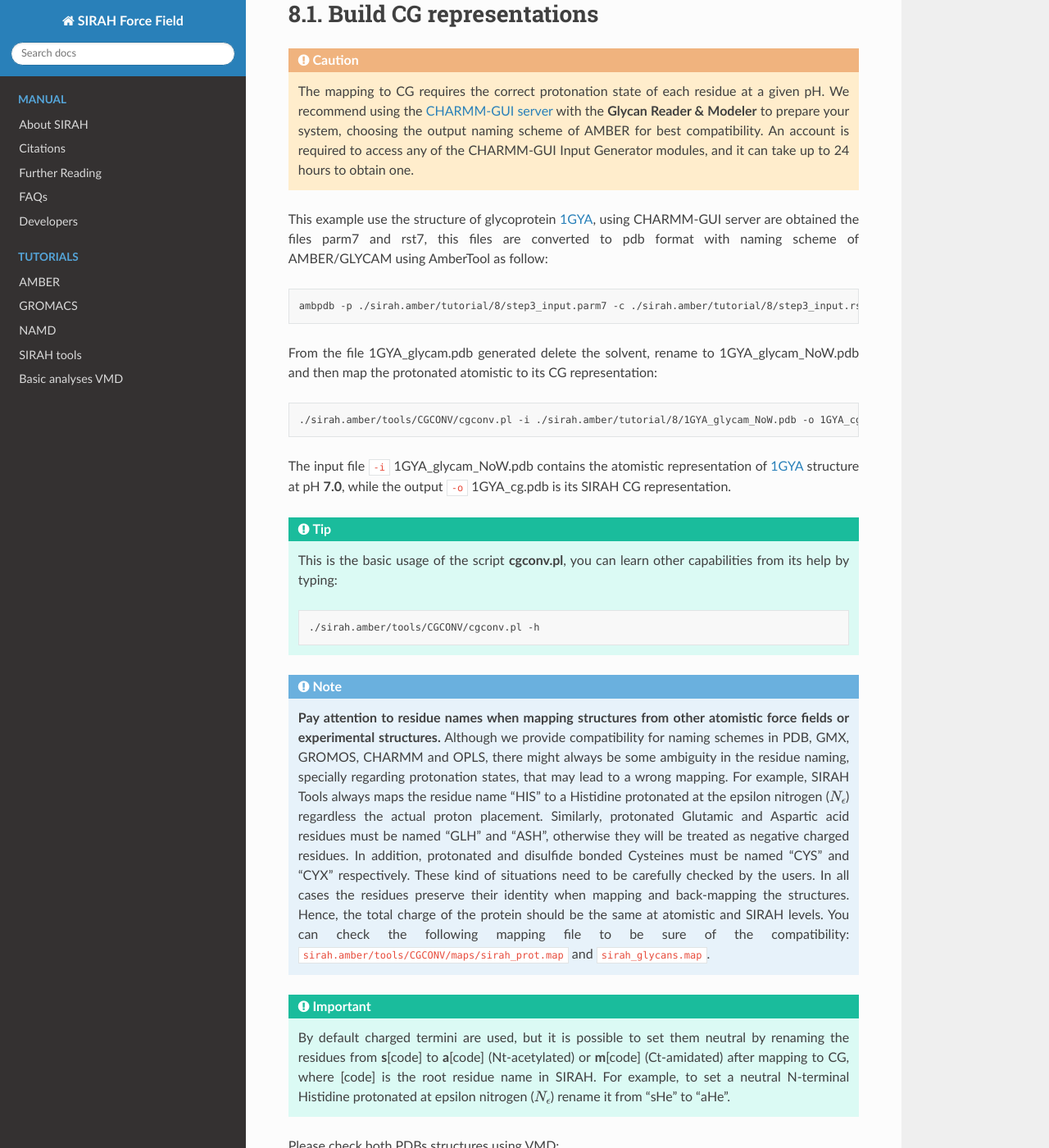
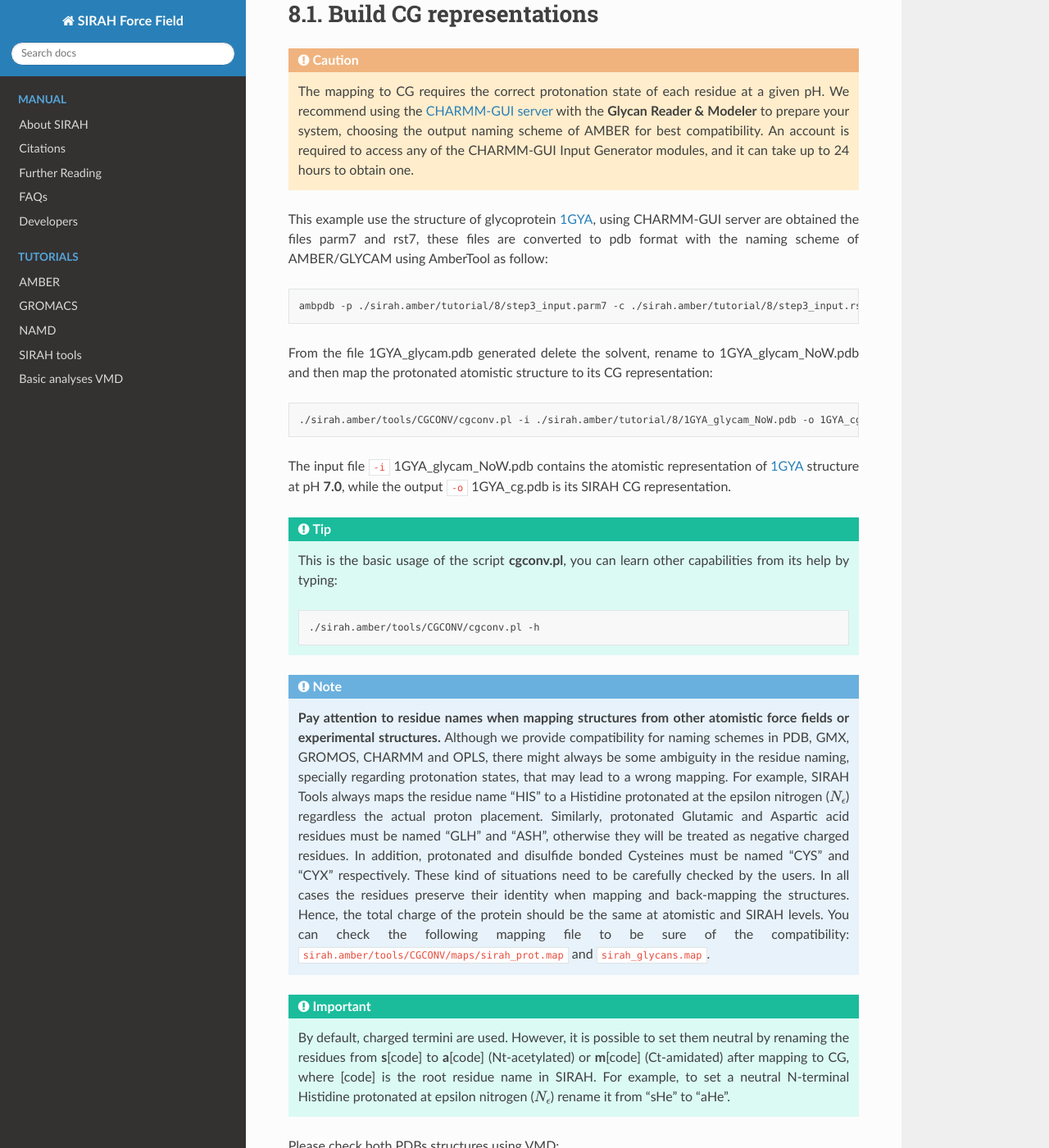
Before and after one commit to SIRAHFF/documentation, a Sphinx documentation site: the page built from docs/source/AMBER/Tutorial-8.rst, in a window 1280 px wide and 1400 px high, scrolled down 497 px. Shown: the whole window at 82% size. Built offline with Sphinx 7.4.7 and the Read the Docs theme 2.0.0, drawn with Linux system fonts in a browser that asks for light colours; some of the changed text lies outside the part shown.

Commit message:
tutorial 8 modifications by Sergio

```diff
--- a/docs/source/AMBER/Tutorial-8.rst
+++ b/docs/source/AMBER/Tutorial-8.rst
@@ -19,13 +19,13 @@ _____________________________
 
 	The mapping to CG requires the correct protonation state of each residue at a given pH. We recommend using the `CHARMM-GUI server <https://www.charmm-gui.org/>`_ with the **Glycan Reader & Modeler** to prepare your system, choosing the output naming scheme of AMBER for best compatibility. An account is required to access any of the CHARMM-GUI Input Generator modules, and it can take up to 24 hours to obtain one.
 
-This example use the structure of glycoprotein `1GYA <https://www.rcsb.org/structure/1GYA>`_, using CHARMM-GUI server are obtained the files parm7 and rst7, this files are converted to pdb format with naming scheme of AMBER/GLYCAM using AmberTool as follow:
+This example use the structure of glycoprotein `1GYA <https://www.rcsb.org/structure/1GYA>`_, using CHARMM-GUI server are obtained the files parm7 and rst7, these files are converted to pdb format with the naming scheme of AMBER/GLYCAM using AmberTool as follow:
 
 .. code-block:: bash
 
   ambpdb -p ./sirah.amber/tutorial/8/step3_input.parm7 -c ./sirah.amber/tutorial/8/step3_input.rst7 > 1GYA_glycam.pdb
 
-From the file 1GYA_glycam.pdb generated delete the solvent, rename to 1GYA_glycam_NoW.pdb and then map the protonated atomistic to its CG representation:
+From the file 1GYA_glycam.pdb generated delete the solvent, rename to 1GYA_glycam_NoW.pdb and then map the protonated atomistic structure to its CG representation:
 
 .. code-block:: bash
 
@@ -48,7 +48,7 @@ The input file ``-i`` 1GYA_glycam_NoW.pdb contains the atomistic representation
 
 .. important::
 
-	By default charged termini are used, but it is possible to set them neutral by renaming the residues from **s**\[code\] to **a**\[code\] (Nt-acetylated) or **m**\[code\] (Ct-amidated) after mapping to CG, where \[code\] is the root residue name in SIRAH. For example, to set a neutral N-terminal Histidine protonated at epsilon nitrogen (:math:`N_{\epsilon}`) rename it from “sHe” to “aHe”.
+	By default, charged termini are used. However, it is possible to set them neutral by renaming the residues from **s**\[code\] to **a**\[code\] (Nt-acetylated) or **m**\[code\] (Ct-amidated) after mapping to CG, where \[code\] is the root residue name in SIRAH. For example, to set a neutral N-terminal Histidine protonated at epsilon nitrogen (:math:`N_{\epsilon}`) rename it from “sHe” to “aHe”.
 
 
 Please check both PDBs structures using VMD:
```
Also changed, not shown: other parts of docs/source/AMBER/Tutorial-8.rst (+3 -3 lines).
